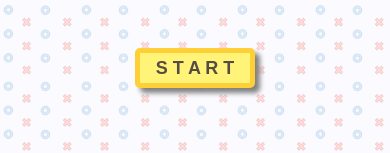
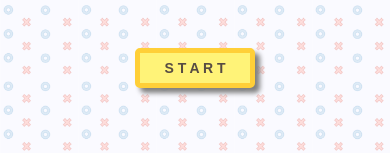
Before and after one commit to jungchu/ooxx, a React (Create React App) app: page / in a window 390 px wide. Shown: the part 456-609 px from the top of the page. Built offline with nearby package versions, Linux system fonts and the light colour scheme.

Commit message:
feat: 文字大小調整

```diff
--- a/src/css/home.css
+++ b/src/css/home.css
@@ -52,6 +52,6 @@
     .start_btn {
         width: 120px;
         height: 40px;
-        font-size: 18px;
+        font-size: 14px;
     }
 }
--- a/src/css/result.css
+++ b/src/css/result.css
@@ -123,6 +123,6 @@
     .home_btn {
         width: 120px;
         height: 40px;
-        font-size: 18px;
+        font-size: 14px;
     }
 }
```
